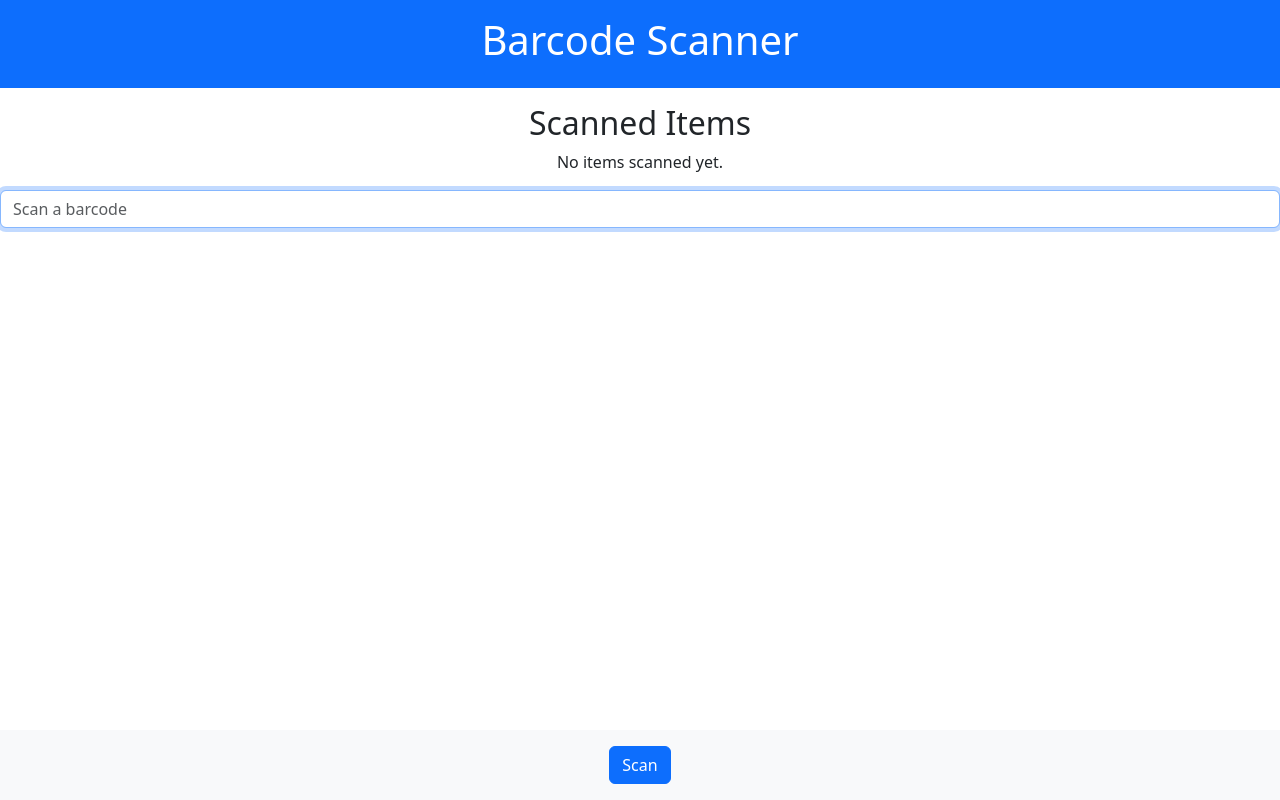
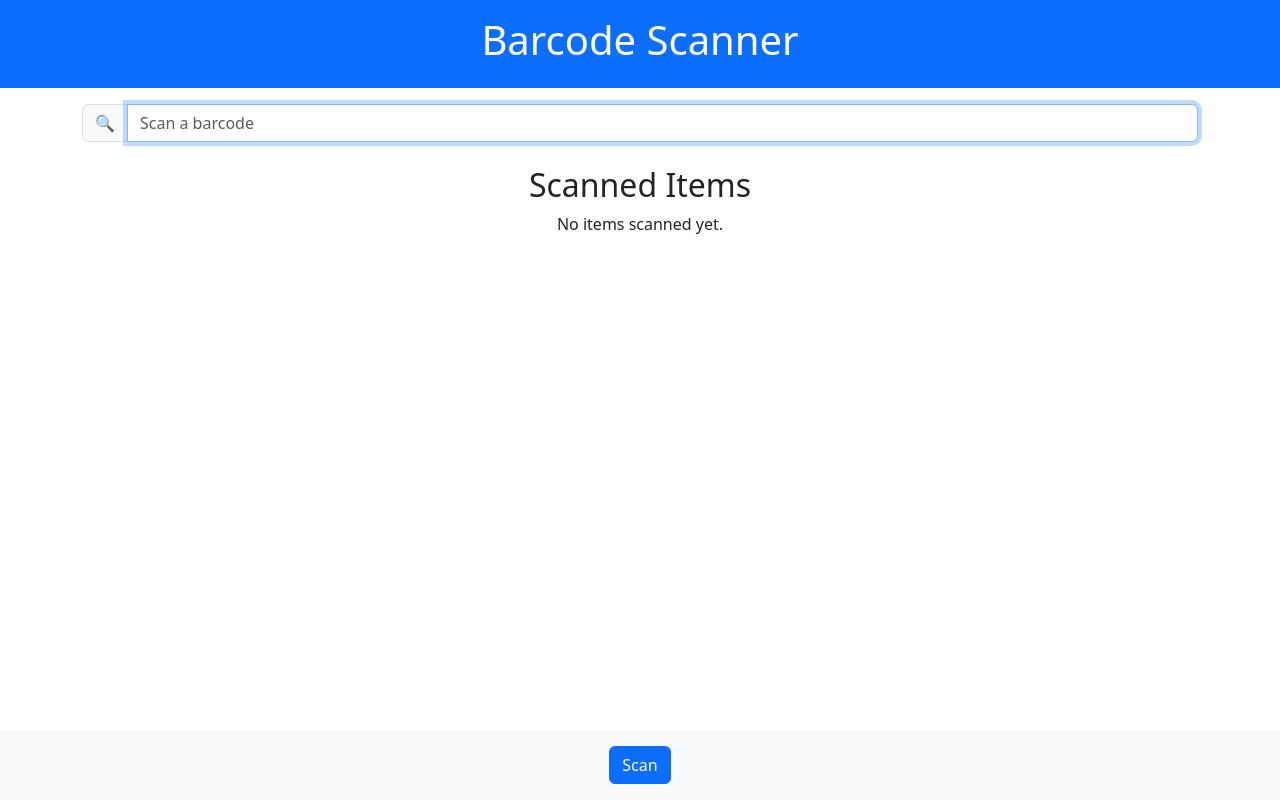
Before and after one commit to kiroslim/BarcodeScanner, a React (Create React App) app: page / in a window 1280 px wide. Built offline with nearby package versions, Linux system fonts and the light colour scheme.

Commit message:
Markup and styling fixes

```diff
--- a/src/App.js
+++ b/src/App.js
@@ -96,8 +96,24 @@ function App() {
       {/* Main Content */}
       <main className="flex-grow-1 d-flex flex-column justify-content-start align-items-center py-3">
         {!isScannerVisible ? (
+          <div className="container">
+            <div className="row">
+              <div className="col-12">
                 <div className="w-100 text-center">
-            <h2>Scanned Items</h2>
+                  {/* Hardware Scanner Input */}
+
+                  <div className="input-group">
+                    <span className="input-group-text">&#128269;</span>
+                    <input
+                      type="text"
+                      className="form-control"
+                      placeholder="Scan a barcode"
+                      onKeyDown={handleInputChange}
+                      autoFocus
+                    />
+
+                  </div>
+                  <h2 className="mt-4">Scanned Items</h2>
                   {items.length === 0 ? (
                     <p>No items scanned yet.</p>
                   ) : (
@@ -109,16 +125,14 @@ function App() {
                       ))}
                     </ul>
                   )}
-            {/* Hardware Scanner Input */}
-            <input
-              type="text"
-              className="form-control mt-3"
-              placeholder="Scan a barcode"
-              onKeyDown={handleInputChange}
-              autoFocus
-            />
+                </div>
+              </div>
+            </div>
           </div>
         ) : (
+          <div className="container">
+            <div className="row">
+              <div className="col-12">
                 <div className="text-center">
                   <video
                     id="camera"
@@ -128,6 +142,9 @@ function App() {
                     autoPlay
                   ></video>
                   {error && <p className="text-danger">{error}</p>}
+                </div>
+              </div>
+            </div>
           </div>
         )}
       </main>
@@ -145,7 +162,7 @@ function App() {
       {/* Success Toast */}
       {showToast && (
         <div
-          className="toast position-fixed bottom-0 end-0 m-3 bg-success text-white show"
+          className="toast position-fixed bottom-0 end-0 mb-5 bg-success text-white show"
           style={{ zIndex: 1050 }}
         >
           <div className="toast-body">{toastMessage}</div>
```
Lines whose indentation alone changed are shown as unchanged.
